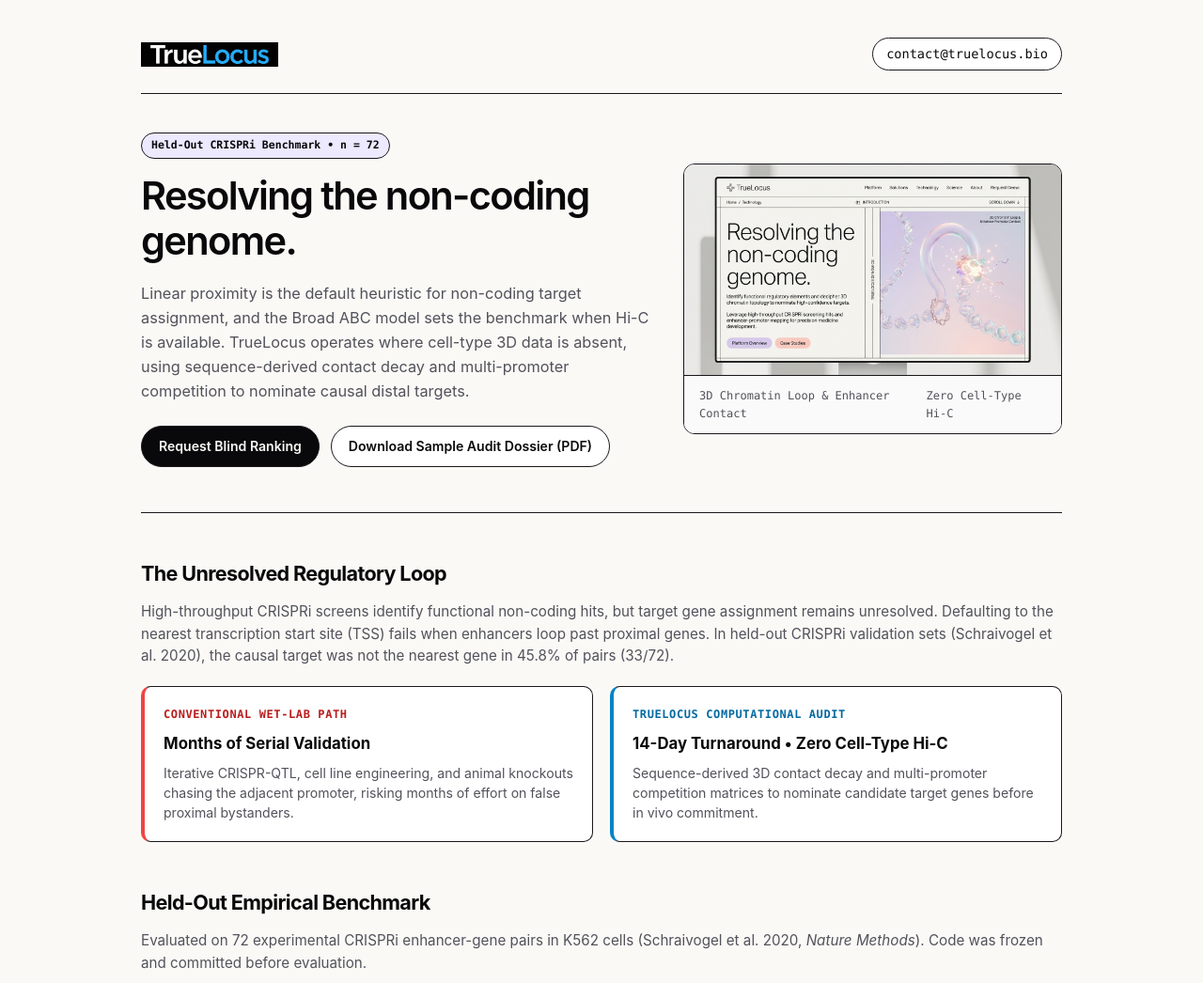
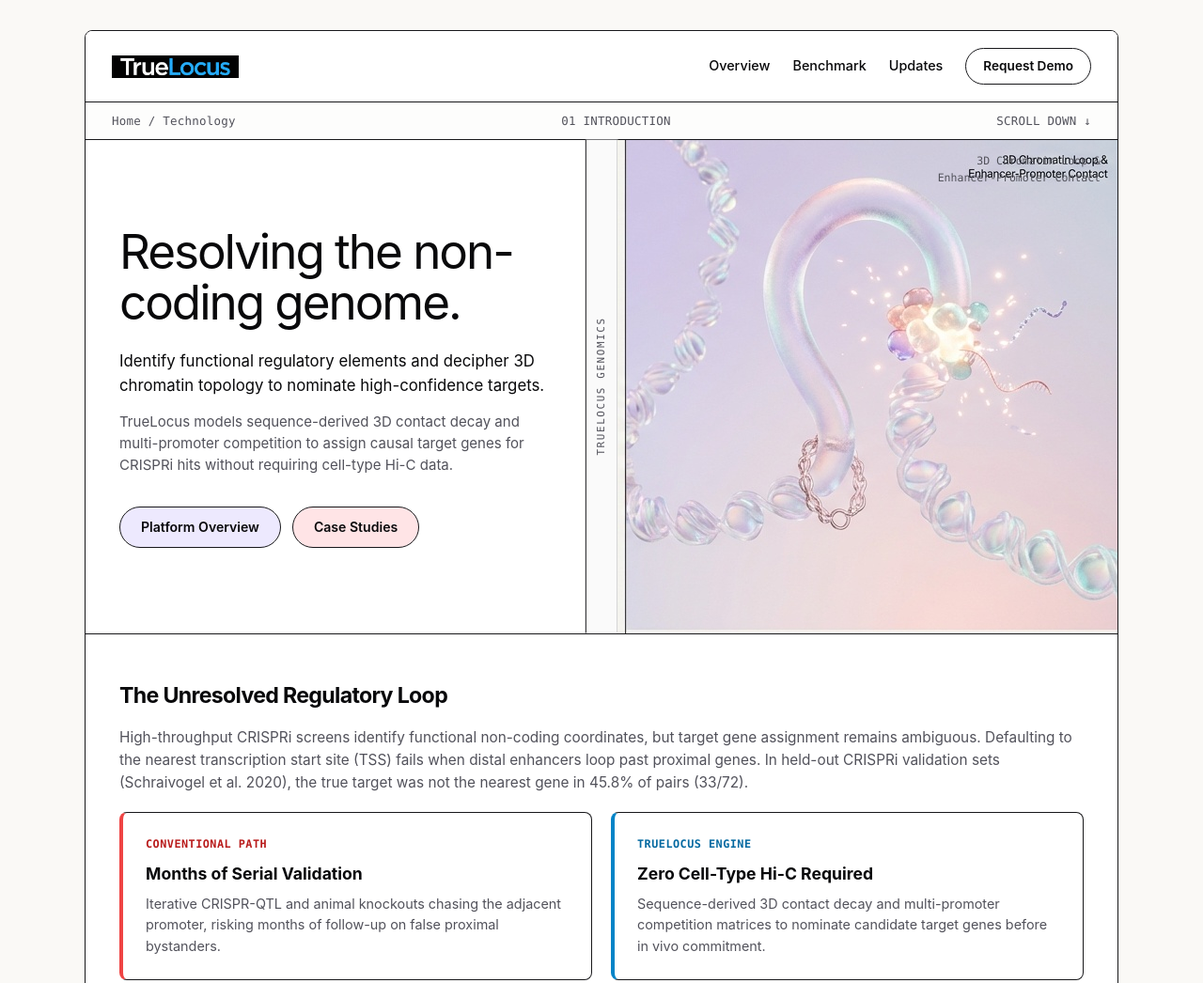
Before and after one commit to BDB-Genomics/truelocus.bio, a plain HTML site: page index.html in a window 1280 px wide. Shown: the top 1046 px of the page at 94% size. Drawn offline with Linux system fonts and the light colour scheme.

Commit message:
Implement exact neo-brutalist hero design with cropped 3D art

```diff
--- a/index.html
+++ b/index.html
@@ -7,7 +7,7 @@
   <meta name="description" content="TrueLocus nominates and validates distal target genes for non-coding CRISPRi hits and GWAS loci using 3D contact priors and multi-promoter competition.">
   <meta property="og:title" content="TrueLocus | Resolving Distal Non-Coding Screen Hits">
   <meta property="og:description" content="Nominating causal distal target genes for non-coding CRISPRi hits via 3D contact priors without cell-type Hi-C.">
-  <meta property="og:image" content="https://truelocus.bio/logo1.png">
+  <meta property="og:image" content="https://truelocus.bio/chromatin_loop_art.jpg">
   <meta property="og:url" content="https://truelocus.bio/">
   <meta property="og:type" content="website">
   <meta name="twitter:card" content="summary_large_image">
@@ -41,184 +41,225 @@
       color: var(--text);
       font-family: var(--font);
       line-height: 1.55;
-      padding: 0 20px;
+      padding: 0 24px;
       -webkit-font-smoothing: antialiased;
     }
-    .container {
-      max-width: 980px;
-      margin: 0 auto;
-      padding: 40px 0 80px 0;
+    .wrapper {
+      max-width: 1100px;
+      margin: 32px auto 80px auto;
+      border: 1px solid var(--border);
+      background: var(--surface);
+      border-radius: 8px;
+      overflow: hidden;
     }
+    /* Top Navbar */
     header {
       display: flex;
       justify-content: space-between;
       align-items: center;
-      padding-bottom: 24px;
+      padding: 18px 28px;
       border-bottom: 1px solid var(--border);
-      margin-bottom: 40px;
+      background: var(--surface);
     }
     .brand {
       display: flex;
       align-items: center;
-      gap: 12px;
+      gap: 10px;
       text-decoration: none;
       color: var(--text);
       font-weight: 700;
-      font-size: 1.25rem;
+      font-size: 1.35rem;
       letter-spacing: -0.03em;
     }
-    .contact-link {
-      font-size: 0.85rem;
-      font-family: var(--mono);
+    .nav-links {
+      display: flex;
+      align-items: center;
+      gap: 24px;
+    }
+    .nav-link {
+      font-size: 0.9rem;
       color: var(--text);
       text-decoration: none;
-      padding: 6px 14px;
+      font-weight: 500;
+    }
+    .nav-link:hover {
+      color: var(--accent-blue);
+    }
+    .btn-header {
+      font-size: 0.85rem;
+      font-weight: 600;
+      color: var(--text);
+      text-decoration: none;
+      padding: 8px 18px;
       border: 1px solid var(--border);
+      border-radius: 9999px;
       background: var(--surface);
-      border-radius: 9999px;
       transition: all 0.15s ease;
     }
-    .contact-link:hover {
+    .btn-header:hover {
       background: var(--accent-lavender);
     }
-    .hero-grid {
+    /* Hero Sub-header Strip */
+    .hero-strip {
+      display: flex;
+      justify-content: space-between;
+      align-items: center;
+      padding: 10px 28px;
+      border-bottom: 1px solid var(--border);
+      font-size: 0.78rem;
+      font-family: var(--mono);
+      color: var(--text-muted);
+      background: #fdfdfc;
+      letter-spacing: 0.02em;
+    }
+    /* Hero Main Grid */
+    .hero-layout {
       display: grid;
-      grid-template-columns: 1.15fr 0.85fr;
-      gap: 32px;
-      align-items: center;
-      margin-bottom: 48px;
-      padding-bottom: 48px;
+      grid-template-columns: 1fr auto 1fr;
       border-bottom: 1px solid var(--border);
+      background: var(--surface);
     }
-    .badge {
-      display: inline-block;
-      font-size: 0.72rem;
-      font-family: var(--mono);
-      font-weight: 600;
+    .hero-left {
+      padding: 44px 36px 44px 36px;
+      display: flex;
+      flex-direction: column;
+      justify-content: center;
+    }
+    .hero-left h1 {
+      font-size: 3.2rem;
+      line-height: 1.05;
+      font-weight: 400;
+      letter-spacing: -0.04em;
+      margin-bottom: 24px;
       color: var(--text);
-      background: var(--accent-lavender);
-      border: 1px solid var(--border);
-      padding: 4px 10px;
-      border-radius: 9999px;
-      margin-bottom: 16px;
     }
-    h1 {
-      font-size: 2.6rem;
-      line-height: 1.15;
-      font-weight: 600;
-      letter-spacing: -0.04em;
-      margin-bottom: 18px;
+    .hero-left .p-lead {
+      font-size: 1.05rem;
+      color: var(--text);
+      line-height: 1.5;
+      margin-bottom: 14px;
     }
-    .lead {
-      font-size: 1.02rem;
+    .hero-left .p-sub {
+      font-size: 0.94rem;
       color: var(--text-muted);
-      line-height: 1.6;
-      margin-bottom: 24px;
+      line-height: 1.55;
+      margin-bottom: 32px;
     }
-    .cta-row {
+    .hero-btn-row {
       display: flex;
       gap: 12px;
       flex-wrap: wrap;
     }
-    .btn {
+    .pill-btn {
       display: inline-flex;
       align-items: center;
       font-size: 0.88rem;
       font-weight: 600;
-      padding: 10px 18px;
+      padding: 10px 22px;
       border-radius: 9999px;
       border: 1px solid var(--border);
       text-decoration: none;
+      color: var(--text);
       transition: all 0.15s ease;
     }
-    .btn-primary {
-      background: var(--text);
-      color: var(--bg);
+    .pill-lavender {
+      background: var(--accent-lavender);
     }
-    .btn-primary:hover {
-      background: #27272a;
+    .pill-lavender:hover {
+      background: #ddd6fe;
     }
-    .btn-secondary {
-      background: var(--surface);
-      color: var(--text);
-    }
-    .btn-secondary:hover {
+    .pill-coral {
       background: var(--accent-coral);
     }
-    .hero-visual-card {
-      background: var(--surface);
-      border: 1px solid var(--border);
-      border-radius: 12px;
-      overflow: hidden;
+    .pill-coral:hover {
+      background: #fecdd3;
+    }
+    /* Vertical Spine Label */
+    .hero-spine {
+      writing-mode: vertical-rl;
+      transform: rotate(180deg);
+      border-left: 1px solid var(--border);
+      border-right: 1px solid var(--border);
+      padding: 20px 8px;
+      font-size: 0.68rem;
+      font-family: var(--mono);
+      letter-spacing: 0.15em;
+      color: var(--text-muted);
+      text-align: center;
+      background: #fafafa;
+    }
+    /* Hero Right Visual */
+    .hero-right {
+      position: relative;
+      background: #fdfdfd;
       display: flex;
       flex-direction: column;
+      justify-content: space-between;
+      overflow: hidden;
     }
-    .hero-visual-card img {
-      width: 100%;
-      height: auto;
-      display: block;
-      object-fit: cover;
-    }
-    .hero-visual-caption {
-      padding: 12px 16px;
-      font-size: 0.75rem;
+    .hero-right-tag {
+      position: absolute;
+      top: 14px;
+      right: 18px;
+      font-size: 0.72rem;
       font-family: var(--mono);
       color: var(--text-muted);
-      border-top: 1px solid var(--border);
-      background: #fafafa;
-      display: flex;
-      justify-content: space-between;
+      text-align: right;
+      z-index: 2;
+    }
+    .hero-right img {
+      width: 100%;
+      height: 100%;
+      object-fit: cover;
+      display: block;
+    }
+    /* Lower Content Sections */
+    .content-container {
+      padding: 48px 36px;
     }
     section {
       margin-bottom: 48px;
     }
     h2 {
-      font-size: 1.35rem;
+      font-size: 1.45rem;
       font-weight: 700;
       letter-spacing: -0.03em;
-      margin-bottom: 12px;
+      margin-bottom: 14px;
     }
     p {
       color: var(--text-muted);
-      font-size: 0.95rem;
+      font-size: 0.96rem;
       margin-bottom: 16px;
+    }
+    .grid-2 {
+      display: grid;
+      grid-template-columns: 1fr 1fr;
+      gap: 20px;
     }
     .card {
       background: var(--surface);
       border: 1px solid var(--border);
-      border-radius: 10px;
+      border-radius: 8px;
       padding: 24px;
-      margin-bottom: 20px;
     }
-    .grid-2 {
-      display: grid;
-      grid-template-columns: 1fr 1fr;
-      gap: 18px;
-    }
-    .contrast-card {
-      background: var(--surface);
-      border: 1px solid var(--border);
-      border-radius: 10px;
-      padding: 20px;
-    }
-    .contrast-header {
-      font-size: 0.75rem;
+    .card-header-tag {
+      font-size: 0.74rem;
       font-family: var(--mono);
       font-weight: 700;
       text-transform: uppercase;
-      letter-spacing: 0.05em;
+      letter-spacing: 0.04em;
       margin-bottom: 8px;
     }
-    .contrast-val {
-      font-size: 1.05rem;
+    .card-title {
+      font-size: 1.1rem;
       font-weight: 700;
       color: var(--text);
       margin-bottom: 8px;
     }
-    .contrast-desc {
-      font-size: 0.88rem;
+    .card-desc {
+      font-size: 0.9rem;
       color: var(--text-muted);
-      line-height: 1.5;
+      line-height: 1.55;
     }
     /* Benchmark Table */
     table {
@@ -254,30 +295,16 @@
       padding: 2px 8px;
       border-radius: 9999px;
       border: 1px solid var(--border);
-      background: var(--accent-lavender);
-      color: var(--text);
       margin-bottom: 10px;
     }
-    .offer-title {
-      font-weight: 700;
-      font-size: 1.05rem;
-      color: var(--text);
-      margin-bottom: 6px;
-    }
-    .offer-desc {
-      font-size: 0.88rem;
-      color: var(--text-muted);
-      line-height: 1.55;
-    }
     footer {
-      padding-top: 32px;
+      padding: 24px 36px;
       border-top: 1px solid var(--border);
       display: flex;
       justify-content: space-between;
       color: var(--text-muted);
       font-size: 0.82rem;
-      flex-wrap: wrap;
-      gap: 12px;
+      background: #fafafa;
     }
     footer a {
       color: var(--text);
@@ -287,77 +314,100 @@
     footer a:hover {
       text-decoration: underline;
     }
-    @media (max-width: 768px) {
-      .hero-grid {
+    @media (max-width: 860px) {
+      .hero-layout {
         grid-template-columns: 1fr;
+      }
+      .hero-spine {
+        display: none;
       }
       .grid-2 {
         grid-template-columns: 1fr;
       }
-      h1 {
-        font-size: 2rem;
+      .hero-left h1 {
+        font-size: 2.2rem;
       }
     }
   </style>
 </head>
 <body>
-  <div class="container">
+  <div class="wrapper">
+    <!-- Navbar -->
     <header>
       <a href="/" class="brand">
-        <img src="./logo_header.png" alt="TrueLocus" style="height: 26px; width: auto; display: block;">
+        <img src="./logo_header.png" alt="TrueLocus" style="height: 24px; width: auto; display: block;">
       </a>
-      <a href="mailto:contact@truelocus.bio" class="contact-link">contact@truelocus.bio</a>
+      <div class="nav-links">
+        <a href="#overview" class="nav-link">Overview</a>
+        <a href="#benchmark" class="nav-link">Benchmark</a>
+        <a href="./updates.html" class="nav-link">Updates</a>
+        <a href="mailto:contact@truelocus.bio" class="btn-header">Request Demo</a>
+      </div>
     </header>
 
-    <main>
-      <div class="hero-grid">
-        <div class="hero-text">
-          <div class="badge">Held-Out CRISPRi Benchmark &bull; n = 72</div>
-          <h1>Resolving the non-coding genome.</h1>
-          <p class="lead">
-            Linear proximity is the default heuristic for non-coding target assignment, and the Broad ABC model sets the benchmark when Hi-C is available.
-            TrueLocus operates where cell-type 3D data is absent, using sequence-derived contact decay and multi-promoter competition to nominate causal distal targets.
-          </p>
-          <div class="cta-row">
-            <a href="mailto:contact@truelocus.bio?subject=Blind%20Ranking%20Request" class="btn btn-primary">Request Blind Ranking</a>
-            <a href="./TrueLocus_Sample_Audit_Dossier.pdf" class="btn btn-secondary">Download Sample Audit Dossier (PDF)</a>
-          </div>
-        </div>
-        <div class="hero-visual-card">
-          <img src="./hero_chromatin.jpg" alt="3D Chromatin Architecture and Enhancer-Promoter Looping">
-          <div class="hero-visual-caption">
-            <span>3D Chromatin Loop & Enhancer Contact</span>
-            <span>Zero Cell-Type Hi-C</span>
-          </div>
+    <!-- Sub-Navbar Strip -->
+    <div class="hero-strip">
+      <span>Home / Technology</span>
+      <span>01 INTRODUCTION</span>
+      <span>SCROLL DOWN &darr;</span>
+    </div>
+
+    <!-- Hero Section -->
+    <div class="hero-layout" id="overview">
+      <div class="hero-left">
+        <h1>Resolving the non-coding genome.</h1>
+        <p class="p-lead">
+          Identify functional regulatory elements and decipher 3D chromatin topology to nominate high-confidence targets.
+        </p>
+        <p class="p-sub">
+          TrueLocus models sequence-derived 3D contact decay and multi-promoter competition to assign causal target genes for CRISPRi hits without requiring cell-type Hi-C data.
+        </p>
+        <div class="hero-btn-row">
+          <a href="#benchmark" class="pill-btn pill-lavender">Platform Overview</a>
+          <a href="./updates.html" class="pill-btn pill-coral">Case Studies</a>
         </div>
       </div>
 
+      <div class="hero-spine">
+        TRUELOCUS GENOMICS
+      </div>
+
+      <div class="hero-right">
+        <div class="hero-right-tag">
+          3D Chromatin Loop &amp;<br>Enhancer-Promoter Contact
+        </div>
+        <img src="./chromatin_loop_art.jpg" alt="3D Chromatin Architecture and Enhancer-Promoter Looping">
+      </div>
+    </div>
+
+    <!-- Content Sections -->
+    <div class="content-container">
       <section>
         <h2>The Unresolved Regulatory Loop</h2>
         <p>
-          High-throughput CRISPRi screens identify functional non-coding hits, but target gene assignment remains unresolved.
-          Defaulting to the nearest transcription start site (TSS) fails when enhancers loop past proximal genes.
-          In held-out CRISPRi validation sets (Schraivogel et al. 2020), the causal target was not the nearest gene in 45.8% of pairs (33/72).
+          High-throughput CRISPRi screens identify functional non-coding coordinates, but target gene assignment remains ambiguous.
+          Defaulting to the nearest transcription start site (TSS) fails when distal enhancers loop past proximal genes.
+          In held-out CRISPRi validation sets (Schraivogel et al. 2020), the true target was not the nearest gene in 45.8% of pairs (33/72).
         </p>
         <div class="grid-2" style="margin-top: 20px;">
-          <div class="contrast-card" style="border-left: 4px solid #ef4444;">
-            <div class="contrast-header" style="color: #b91c1c;">Conventional Wet-Lab Path</div>
-            <div class="contrast-val">Months of Serial Validation</div>
-            <div class="contrast-desc">
-              Iterative CRISPR-QTL, cell line engineering, and animal knockouts chasing the adjacent promoter, risking months of effort on false proximal bystanders.
+          <div class="card" style="border-left: 4px solid #ef4444;">
+            <div class="card-header-tag" style="color: #b91c1c;">Conventional Path</div>
+            <div class="card-title">Months of Serial Validation</div>
+            <div class="card-desc">
+              Iterative CRISPR-QTL and animal knockouts chasing the adjacent promoter, risking months of follow-up on false proximal bystanders.
             </div>
           </div>
-          <div class="contrast-card" style="border-left: 4px solid #0284c7;">
-            <div class="contrast-header" style="color: #0369a1;">TrueLocus Computational Audit</div>
-            <div class="contrast-val">14-Day Turnaround &bull; Zero Cell-Type Hi-C</div>
-            <div class="contrast-desc">
+          <div class="card" style="border-left: 4px solid #0284c7;">
+            <div class="card-header-tag" style="color: #0369a1;">TrueLocus Engine</div>
+            <div class="card-title">Zero Cell-Type Hi-C Required</div>
+            <div class="card-desc">
               Sequence-derived 3D contact decay and multi-promoter competition matrices to nominate candidate target genes before in vivo commitment.
             </div>
           </div>
         </div>
       </section>
 
-      <section>
+      <section id="benchmark">
         <h2>Held-Out Empirical Benchmark</h2>
         <p>
           Evaluated on 72 experimental CRISPRi enhancer-gene pairs in K562 cells (Schraivogel et al. 2020, <em>Nature Methods</em>).
@@ -401,60 +451,15 @@
             <div style="font-weight: 700; color: var(--text); margin-bottom: 10px;">Objective Domains of Applicability:</div>
             <ul style="list-style: none; padding-left: 0; display: flex; flex-direction: column; gap: 10px;">
               <li>
-                <strong style="color: var(--text);">Broad ABC Model (Nasser et al. 2021):</strong> When deeply sequenced cell-type Hi-C, ChIP-seq, and ATAC-seq are experimentally available, Broad ABC demonstrates outstanding performance (75.0% Top-1). It remains the benchmark standard for data-rich cell lines.
+                <strong style="color: var(--text);">Broad ABC Model (Nasser et al. 2021):</strong> When deeply sequenced cell-type Hi-C, ChIP-seq, and ATAC-seq are available, Broad ABC sets the standard (75.0% Top-1).
               </li>
               <li>
                 <strong style="color: var(--text);">Nearest-TSS Heuristic:</strong> An indispensable, zero-overhead baseline. In gene-dense regions where enhancers regulate their immediate adjacent promoter, 1D proximity reliably assigns 54.2% of targets.
               </li>
               <li>
-                <strong style="color: var(--accent-blue);">TrueLocus Engine:</strong> Engineered for screening hits in primary cells and disease models where experimental cell-type Hi-C is absent. By deriving 3D contact decay directly from sequence and resolving multi-promoter competition, TrueLocus lifts Top-3 recall on non-nearest loci to 70% (vs 42% for Nearest-TSS), correctly identifying the true distal target on 13 of 33 non-nearest loci.
+                <strong style="color: var(--accent-blue);">TrueLocus Engine:</strong> Built for screening hits in primary cells and disease models where experimental Hi-C is absent. TrueLocus lifts Top-3 recall on non-nearest loci to 70% (vs 42% for Nearest-TSS), correctly nominating the true distal target on 13 of 33 non-nearest loci.
               </li>
             </ul>
-          </div>
-        </div>
-      </section>
-
-      <section>
-        <h2>Scope & Boundary Conditions</h2>
-        <div class="card">
-          <div class="tag" style="background: var(--accent-coral);">Scope Definition</div>
-          <div class="offer-title" style="margin-top: 6px;">When TrueLocus Is and Is Not Needed</div>
-          <p style="font-size: 0.88rem; color: var(--text-muted); margin-top: 8px; margin-bottom: 12px; line-height: 1.6;">
-            Clear operational boundaries for 3D computational target nomination:
-          </p>
-          <ul style="list-style: none; padding-left: 0; display: flex; flex-direction: column; gap: 8px; font-size: 0.86rem; color: var(--text-muted); line-height: 1.5;">
-            <li style="display: flex; gap: 8px;">
-              <span style="color: #ef4444; font-family: var(--mono);">&#10005;</span>
-              <span><strong>Coding Exon Hits:</strong> If your screening hits reside strictly within protein-coding exons, target assignment is already resolved.</span>
-            </li>
-            <li style="display: flex; gap: 8px;">
-              <span style="color: #ef4444; font-family: var(--mono);">&#10005;</span>
-              <span><strong>Gene Deserts:</strong> If a non-coding locus contains only one plausible promoter within 1 Mb, linear proximity is sufficient.</span>
-            </li>
-            <li style="display: flex; gap: 8px;">
-              <span style="color: #0284c7; font-family: var(--mono);">&#10003;</span>
-              <span><strong>Intended Scope:</strong> Complex, multi-promoter loci where distal enhancers risk looping past proximal genes.</span>
-            </li>
-          </ul>
-        </div>
-      </section>
-
-      <section>
-        <h2>Engagement Protocol</h2>
-        <div class="grid-2">
-          <div class="card">
-            <div class="tag" style="background: var(--accent-lavender);">Option 01 &bull; Pilot</div>
-            <div class="offer-title">Blind Screen Ranking</div>
-            <div class="offer-desc">
-              Evaluation of 3 to 5 candidate loci blind against your internal experimental truth before advancing to a broader project. 5-day turnaround.
-            </div>
-          </div>
-          <div class="card">
-            <div class="tag" style="background: var(--accent-sky);">Option 02 &bull; Project</div>
-            <div class="offer-title">Locus De-Risking Audit</div>
-            <div class="offer-desc">
-              De-risking for 10 to 25 screening hits with full multi-promoter competition matrices and boundary insulation profiles. 14-day turnaround.
-            </div>
           </div>
         </div>
       </section>
@@ -469,11 +474,14 @@
           <a href="mailto:contact@truelocus.bio" style="color: var(--accent-blue); font-family: var(--mono); text-decoration: none; font-weight: 600;">contact@truelocus.bio</a>
         </p>
       </section>
-    </main>
+    </div>
 
+    <!-- Footer -->
     <footer>
       <div>&copy; 2026 TrueLocus. All rights reserved.</div>
       <div>
+        <a href="/">Home</a> &bull;
+        <a href="./updates.html">Updates</a> &bull;
         <a href="https://www.linkedin.com/in/himanshu2032/" target="_blank" rel="noopener">LinkedIn</a> &bull;
         <a href="mailto:contact@truelocus.bio">Email</a>
       </div>
```
Also changed, not shown: chromatin_loop_art.jpg (added), hero_chromatin.jpg (deleted).
